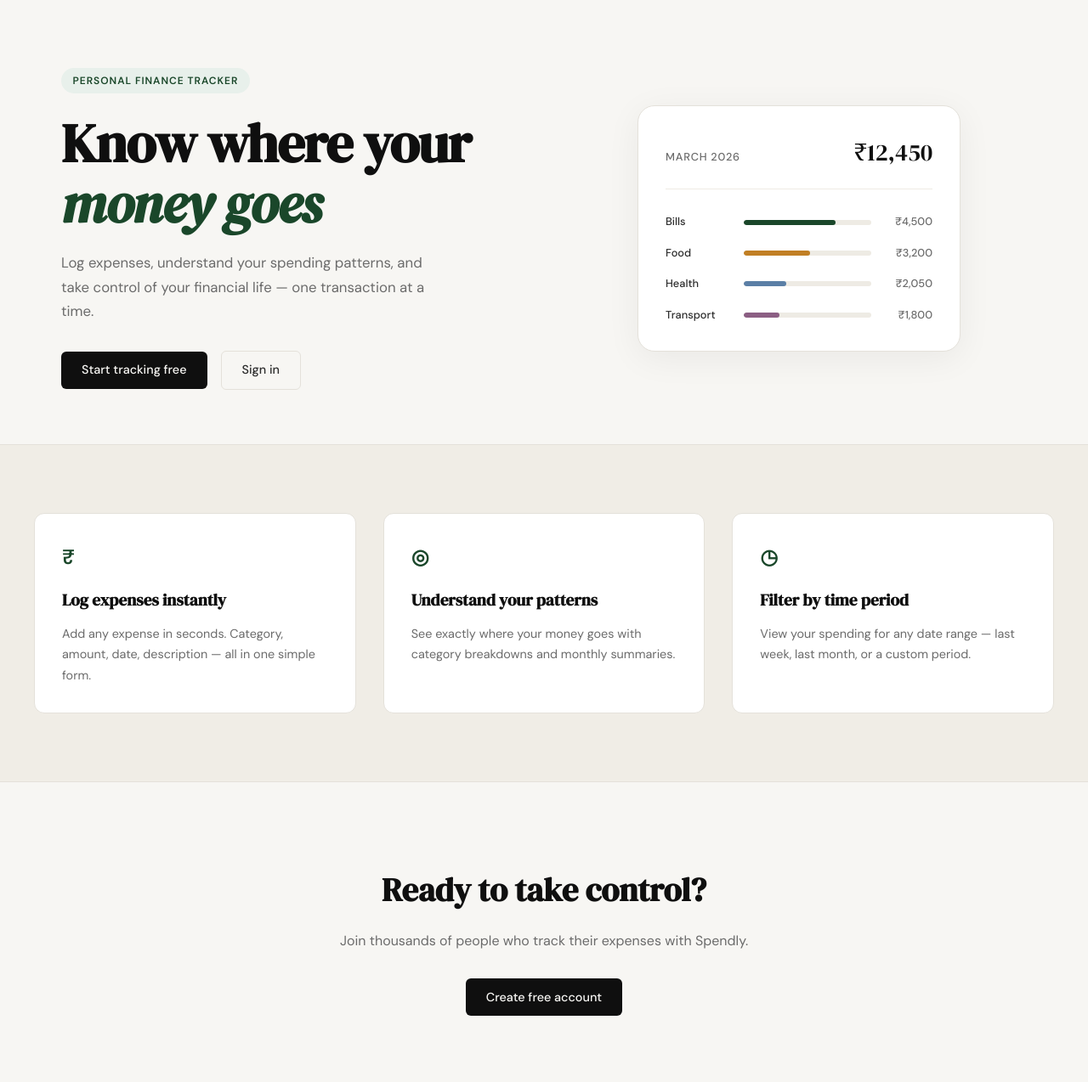
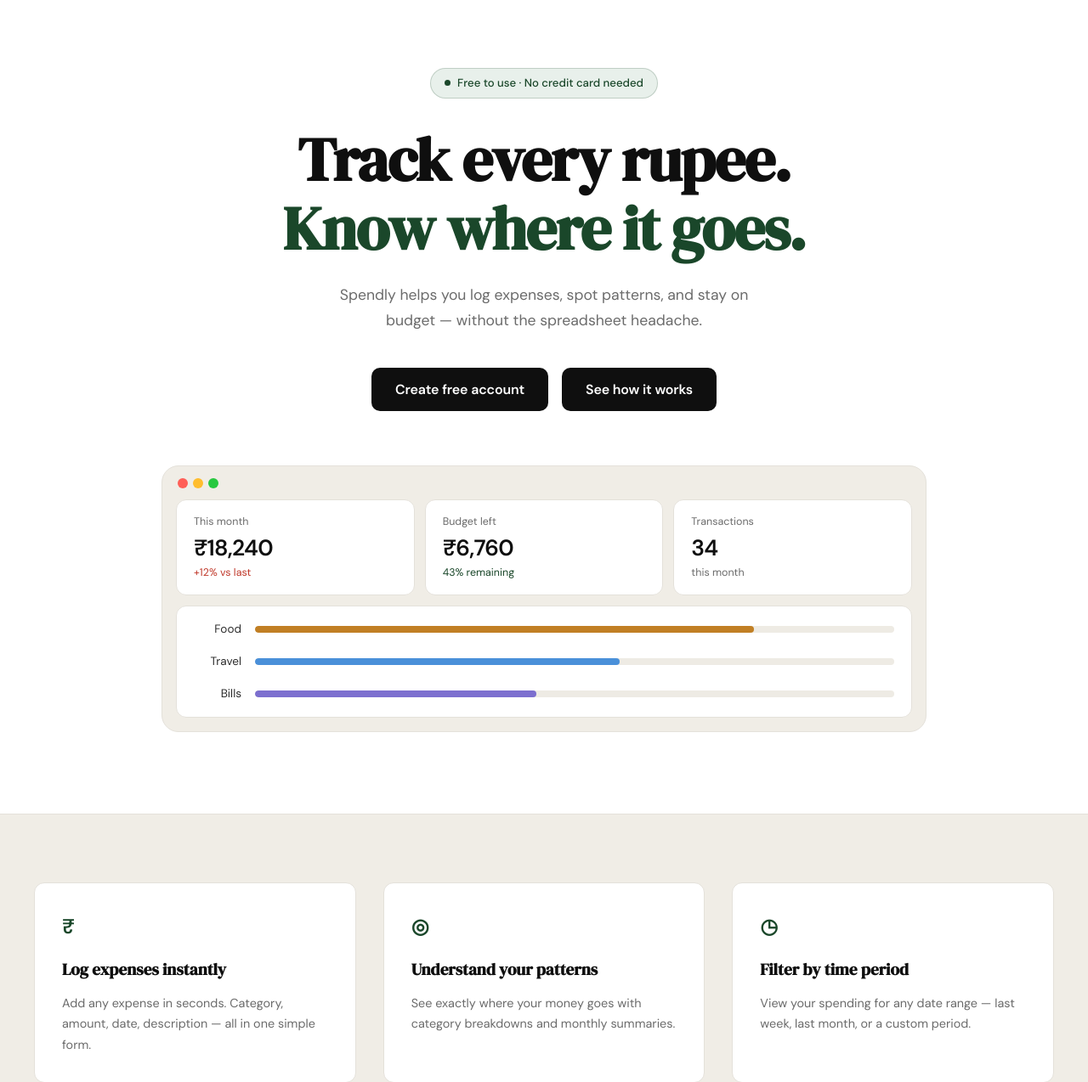
Before and after one commit to swapnilndia/spendly, a Flask app: page / in a window 1280 px wide. Shown: the part 61-1335 px from the top of the page at 85% size. Run offline with Flask 3, Linux system fonts and the light colour scheme.

Commit message:
landing: redesign hero section to match mockup

```diff
--- /dev/null
+++ b/static/css/landing.css
@@ -0,0 +1,205 @@
+/* ------------------------------------------------------------------ */
+/* Landing page — hero section                                         */
+/* ------------------------------------------------------------------ */
+
+.lp-hero {
+    padding: 5rem 2rem 6rem;
+    text-align: center;
+    background: #fff;
+}
+
+.lp-hero-inner {
+    max-width: 900px;
+    margin: 0 auto;
+    display: flex;
+    flex-direction: column;
+    align-items: center;
+}
+
+/* Badge */
+.lp-badge {
+    display: inline-flex;
+    align-items: center;
+    gap: 0.5rem;
+    background: var(--accent-light);
+    color: var(--accent);
+    border: 1px solid rgba(26, 71, 42, 0.2);
+    border-radius: 999px;
+    font-size: 0.825rem;
+    font-weight: 500;
+    padding: 0.4rem 1rem;
+    margin-bottom: 2rem;
+}
+
+.lp-badge-dot {
+    width: 7px;
+    height: 7px;
+    border-radius: 50%;
+    background: var(--accent);
+    flex-shrink: 0;
+}
+
+/* Title */
+.lp-title {
+    font-family: var(--font-display);
+    font-size: clamp(2.75rem, 6vw, 4.5rem);
+    line-height: 1.12;
+    letter-spacing: -0.02em;
+    color: var(--ink);
+    margin-bottom: 1.5rem;
+}
+
+.lp-title-accent {
+    display: block;
+    color: var(--accent);
+}
+
+/* Subtitle */
+.lp-subtitle {
+    font-size: 1.1rem;
+    color: var(--ink-muted);
+    line-height: 1.7;
+    max-width: 520px;
+    margin-bottom: 2.5rem;
+}
+
+/* CTA buttons */
+.lp-actions {
+    display: flex;
+    gap: 1rem;
+    justify-content: center;
+    margin-bottom: 4rem;
+}
+
+.lp-btn {
+    display: inline-block;
+    background: var(--ink);
+    color: #fff;
+    padding: 0.8rem 1.75rem;
+    border-radius: 10px;
+    font-size: 1rem;
+    font-weight: 600;
+    letter-spacing: -0.01em;
+    text-decoration: none;
+    transition: background 0.2s;
+}
+
+.lp-btn:hover { background: var(--accent); }
+
+/* Mockup shell */
+.lp-mockup {
+    width: 100%;
+    background: var(--paper-warm);
+    border: 1px solid var(--border);
+    border-radius: var(--radius-lg);
+    overflow: hidden;
+}
+
+.lp-chrome {
+    display: flex;
+    align-items: center;
+    gap: 0.4rem;
+    padding: 0.85rem 1.1rem;
+}
+
+.lp-dot {
+    width: 12px;
+    height: 12px;
+    border-radius: 50%;
+    display: inline-block;
+}
+
+.lp-dot-red    { background: #ff5f57; }
+.lp-dot-yellow { background: #ffbd2e; }
+.lp-dot-green  { background: #28c840; }
+
+.lp-mockup-body {
+    padding: 0 1rem 1rem;
+    display: flex;
+    flex-direction: column;
+    gap: 0.75rem;
+}
+
+/* Stat cards */
+.lp-stats {
+    display: grid;
+    grid-template-columns: repeat(3, 1fr);
+    gap: 0.75rem;
+}
+
+.lp-stat {
+    background: var(--paper-card);
+    border: 1px solid var(--border);
+    border-radius: var(--radius-md);
+    padding: 1rem 1.25rem;
+    text-align: left;
+}
+
+.lp-stat-label {
+    font-size: 0.78rem;
+    color: var(--ink-muted);
+    margin-bottom: 0.4rem;
+}
+
+.lp-stat-value {
+    font-size: 1.65rem;
+    font-weight: 700;
+    color: var(--ink);
+    letter-spacing: -0.03em;
+    line-height: 1;
+    margin-bottom: 0.4rem;
+}
+
+.lp-stat-tag {
+    font-size: 0.78rem;
+    color: var(--ink-muted);
+}
+
+.lp-tag-danger  { color: var(--danger); }
+.lp-tag-success { color: var(--accent); }
+
+/* Bar chart */
+.lp-bars {
+    background: var(--paper-card);
+    border: 1px solid var(--border);
+    border-radius: var(--radius-md);
+    padding: 1rem 1.25rem;
+    display: flex;
+    flex-direction: column;
+    gap: 1rem;
+}
+
+.lp-bar-row {
+    display: grid;
+    grid-template-columns: 56px 1fr;
+    align-items: center;
+    gap: 1rem;
+}
+
+.lp-bar-label {
+    font-size: 0.85rem;
+    color: var(--ink-soft);
+    text-align: right;
+}
+
+.lp-bar-track {
+    height: 8px;
+    background: var(--border-soft);
+    border-radius: 999px;
+    overflow: hidden;
+}
+
+.lp-bar {
+    height: 100%;
+    border-radius: 999px;
+}
+
+.lp-bar-amber  { background: #c17f24; }
+.lp-bar-blue   { background: #4a90d9; }
+.lp-bar-indigo { background: #7c6fcf; }
+
+/* Responsive */
+@media (max-width: 700px) {
+    .lp-stats { grid-template-columns: 1fr; }
+    .lp-actions { flex-direction: column; align-items: stretch; }
+}
--- a/templates/landing.html
+++ b/templates/landing.html
@@ -2,59 +2,67 @@
 
 {% block title %}Spendly — Track Every Rupee{% endblock %}
 
+{% block head %}
+<link rel="stylesheet" href="{{ url_for('static', filename='css/landing.css') }}">
+{% endblock %}
+
 {% block content %}
 
-<section class="hero">
-    <div class="hero-inner">
-        <div class="hero-badge">Personal Finance Tracker</div>
-        <h1 class="hero-title">
-            Know where your<br>
-            <em>money goes</em>
+<section class="lp-hero">
+    <div class="lp-hero-inner">
+        <div class="lp-badge">
+            <span class="lp-badge-dot"></span>
+            Free to use · No credit card needed
+        </div>
+        <h1 class="lp-title">
+            Track every rupee.<br>
+            <span class="lp-title-accent">Know where it goes.</span>
         </h1>
-        <p class="hero-subtitle">
-            Log expenses, understand your spending patterns,
-            and take control of your financial life —
-            one transaction at a time.
+        <p class="lp-subtitle">
+            Spendly helps you log expenses, spot patterns, and stay
+            on budget — without the spreadsheet headache.
         </p>
-        <div class="hero-actions">
-            <a href="{{ url_for('register') }}" class="btn-primary">Start tracking free</a>
-            <a href="{{ url_for('login') }}" class="btn-ghost">Sign in</a>
+        <div class="lp-actions">
+            <a href="{{ url_for('register') }}" class="lp-btn">Create free account</a>
+            <a href="#" class="lp-btn">See how it works</a>
         </div>
-    </div>
-    <div class="hero-visual">
-        <div class="mock-card">
-            <div class="mock-card-header">
-                <span class="mock-label">March 2026</span>
-                <span class="mock-total">₹12,450</span>
+        <div class="lp-mockup">
+            <div class="lp-chrome">
+                <span class="lp-dot lp-dot-red"></span>
+                <span class="lp-dot lp-dot-yellow"></span>
+                <span class="lp-dot lp-dot-green"></span>
             </div>
-            <div class="mock-bars">
-                <div class="mock-bar-row">
-                    <span class="mock-cat">Bills</span>
-                    <div class="mock-bar-track">
-                        <div class="mock-bar" style="width: 72%"></div>
+            <div class="lp-mockup-body">
+                <div class="lp-stats">
+                    <div class="lp-stat">
+                        <div class="lp-stat-label">This month</div>
+                        <div class="lp-stat-value">₹18,240</div>
+                        <div class="lp-stat-tag lp-tag-danger">+12% vs last</div>
                     </div>
-                    <span class="mock-amt">₹4,500</span>
+                    <div class="lp-stat">
+                        <div class="lp-stat-label">Budget left</div>
+                        <div class="lp-stat-value">₹6,760</div>
+                        <div class="lp-stat-tag lp-tag-success">43% remaining</div>
+                    </div>
+                    <div class="lp-stat">
+                        <div class="lp-stat-label">Transactions</div>
+                        <div class="lp-stat-value">34</div>
+                        <div class="lp-stat-tag">this month</div>
+                    </div>
                 </div>
-                <div class="mock-bar-row">
-                    <span class="mock-cat">Food</span>
-                    <div class="mock-bar-track">
-                        <div class="mock-bar mock-bar-2" style="width: 52%"></div>
+                <div class="lp-bars">
+                    <div class="lp-bar-row">
+                        <span class="lp-bar-label">Food</span>
+                        <div class="lp-bar-track"><div class="lp-bar lp-bar-amber" style="width:78%"></div></div>
                     </div>
-                    <span class="mock-amt">₹3,200</span>
-                </div>
-                <div class="mock-bar-row">
-                    <span class="mock-cat">Health</span>
-                    <div class="mock-bar-track">
-                        <div class="mock-bar mock-bar-3" style="width: 33%"></div>
+                    <div class="lp-bar-row">
+                        <span class="lp-bar-label">Travel</span>
+                        <div class="lp-bar-track"><div class="lp-bar lp-bar-blue" style="width:57%"></div></div>
                     </div>
-                    <span class="mock-amt">₹2,050</span>
-                </div>
-                <div class="mock-bar-row">
-                    <span class="mock-cat">Transport</span>
-                    <div class="mock-bar-track">
-                        <div class="mock-bar mock-bar-4" style="width: 28%"></div>
+                    <div class="lp-bar-row">
+                        <span class="lp-bar-label">Bills</span>
+                        <div class="lp-bar-track"><div class="lp-bar lp-bar-indigo" style="width:44%"></div></div>
                     </div>
-                    <span class="mock-amt">₹1,800</span>
                 </div>
             </div>
         </div>
```
